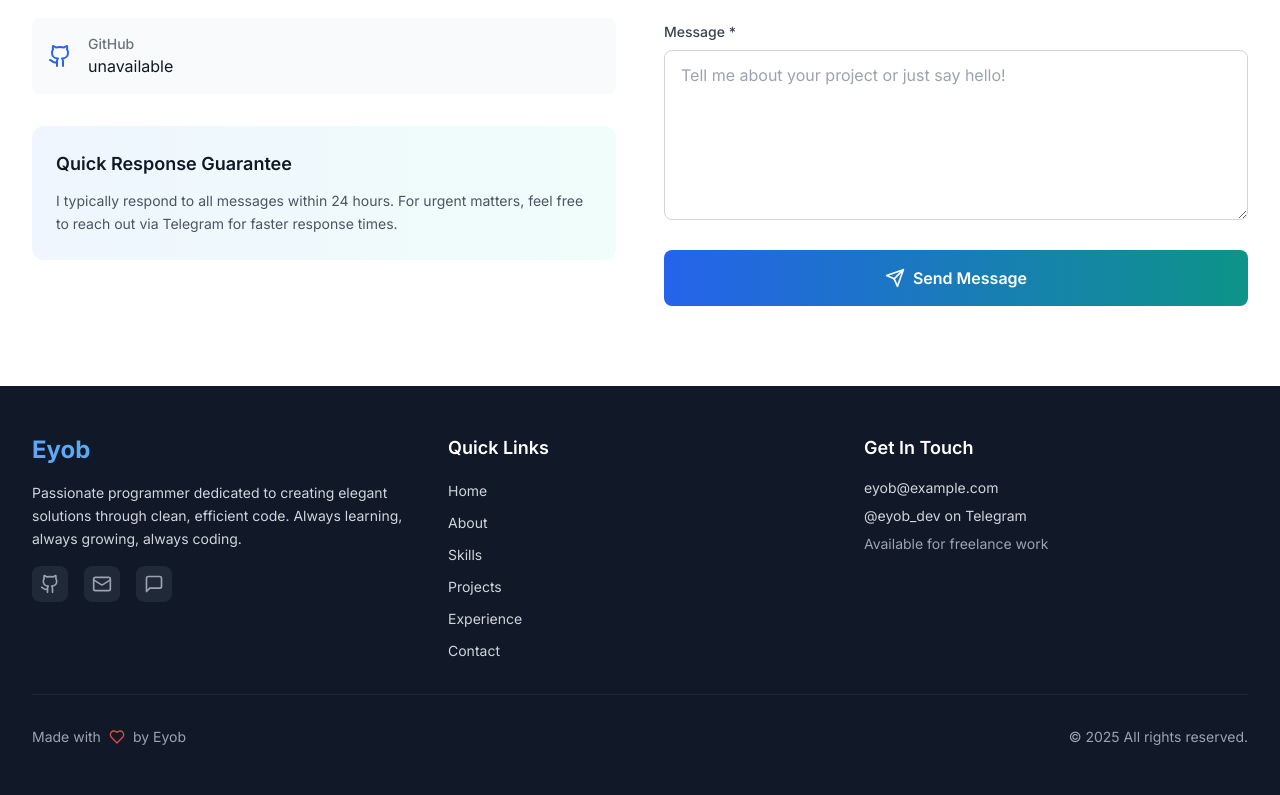
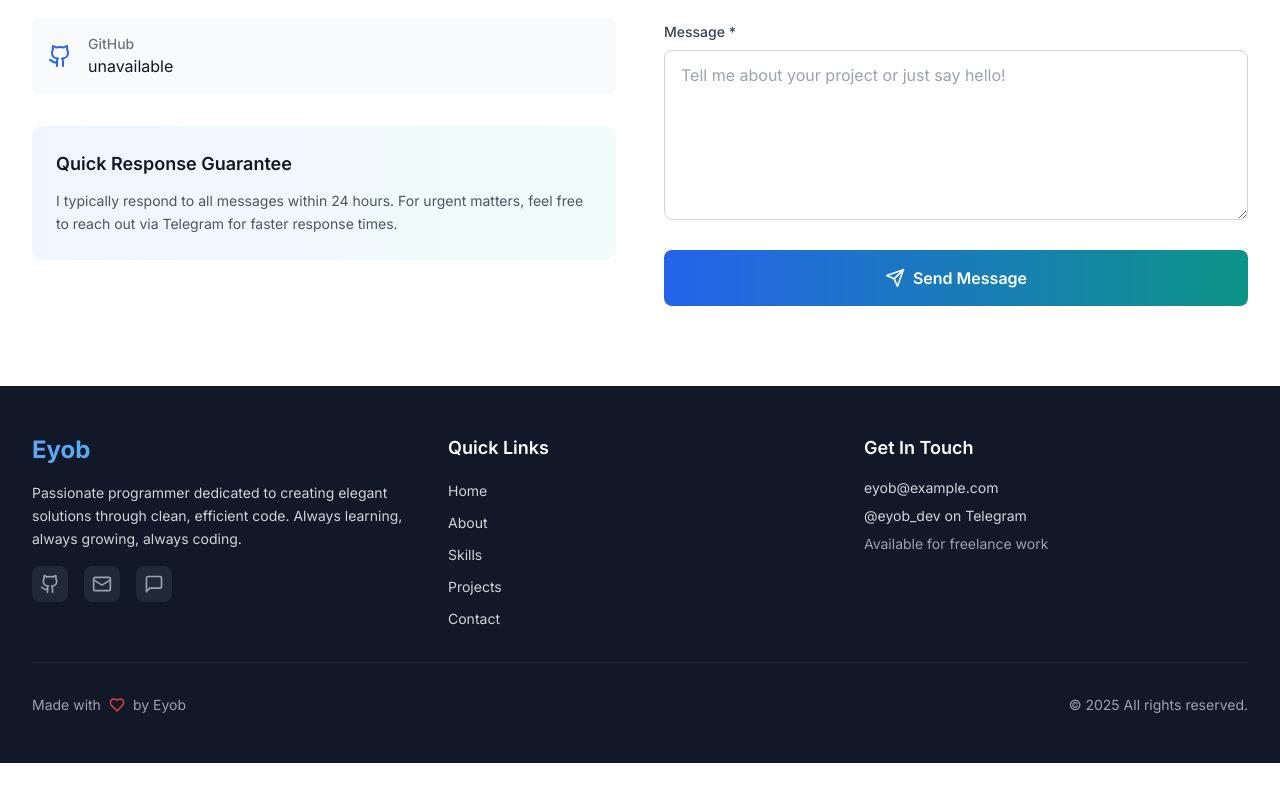
Before and after one commit to Eyob37/New-project, a React (Vite) app: page / in a window 1280 px wide. Shown: the part 4814-5609 px from the top of the page. After the commit the page ends 5577 px from the top, so only its background shows below. Built offline with nearby package versions, Linux system fonts and the light colour scheme.

Commit message:
Update Footer.tsx

```diff
--- a/src/components/Footer.tsx
+++ b/src/components/Footer.tsx
@@ -27,7 +27,6 @@ const Footer: React.FC = () => {
     { name: 'About', href: '#about' },
     { name: 'Skills', href: '#skills' },
     { name: 'Projects', href: '#projects' },
-    { name: 'Experience', href: '#experience' },
     { name: 'Contact', href: '#contact' }
   ];
 
```
